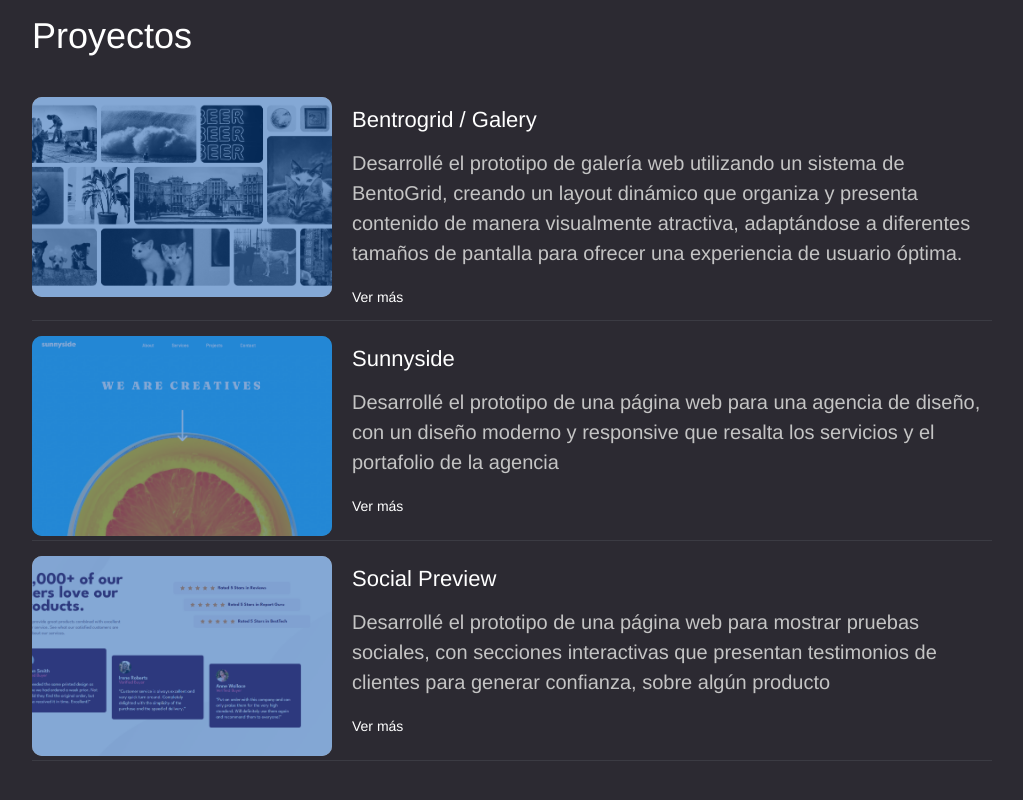
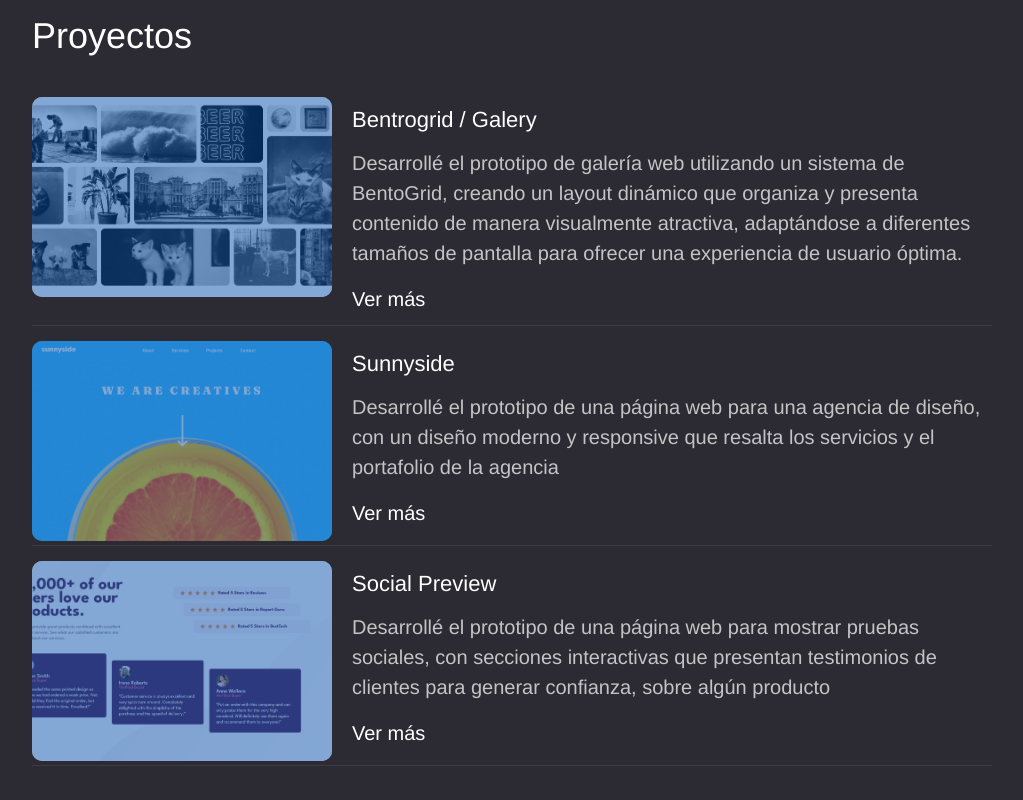
Before and after one commit to deboraabarca/my-portafolio-deb, a React (Vite) app: page / in a window 1280 px wide. Shown: the part 2664-3464 px from the top of the page, without its empty margins (128-1151 px from the left). Built offline with nearby package versions, Linux system fonts and the light colour scheme.

Commit message:
feat: :sparkles: add soccial

```diff
--- a/src/components/Contact.jsx
+++ b/src/components/Contact.jsx
@@ -15,13 +15,13 @@ const Contact = () => {
             un mensaje en mi redes sociales.
           </p>
           <div className="social-icons">
-            <a href="#" className="social-icon">
+            <a href="https://x.com/isnwman10" className="social-icon">
               <FaTwitter />
             </a>
-            <a href="#" className="social-icon">
+            <a href="https://www.linkedin.com/in/debora-abarca-zavala-2068782a3/" className="social-icon">
               <FaLinkedinIn />
             </a>
-            <a href="#" className="social-icon">
+            <a href="https://github.com/deboraabarca" className="social-icon">
               <FaGithub />
             </a>
             <a href="#" className="social-icon">
--- a/src/styles/Proyects.css
+++ b/src/styles/Proyects.css
@@ -72,7 +72,7 @@
   .ver-mas {
     color: white;
     text-decoration: none;
-    font-size: 14px;
+    font-size: 20px;
     display: inline-block;
   }
 
```
Also changed, not shown: 1 other file (tests, documents, lock files or other folders).
